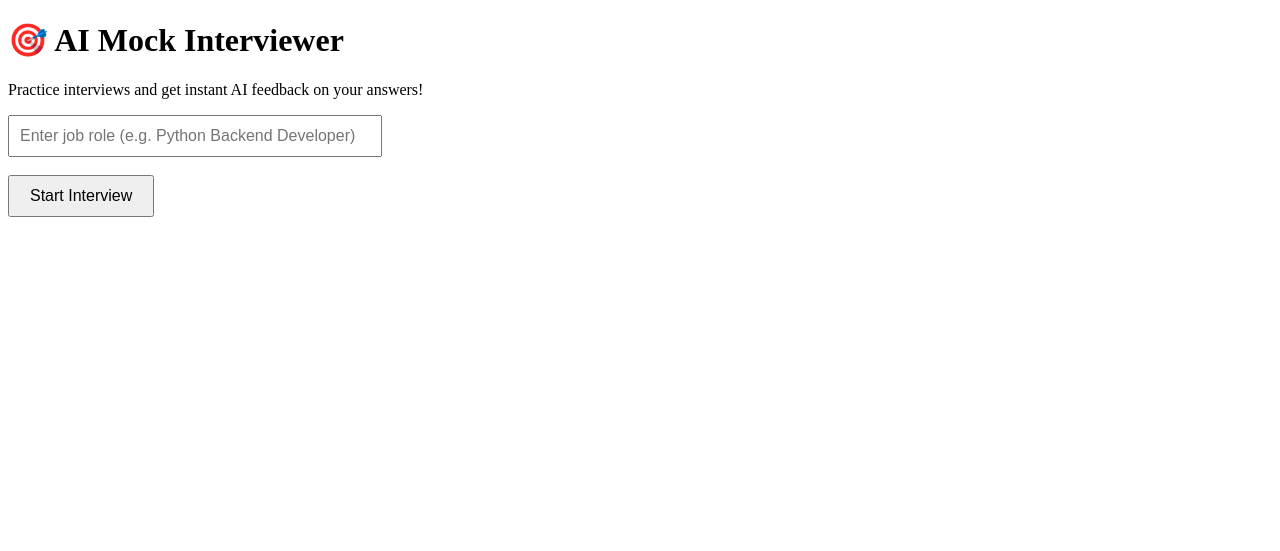
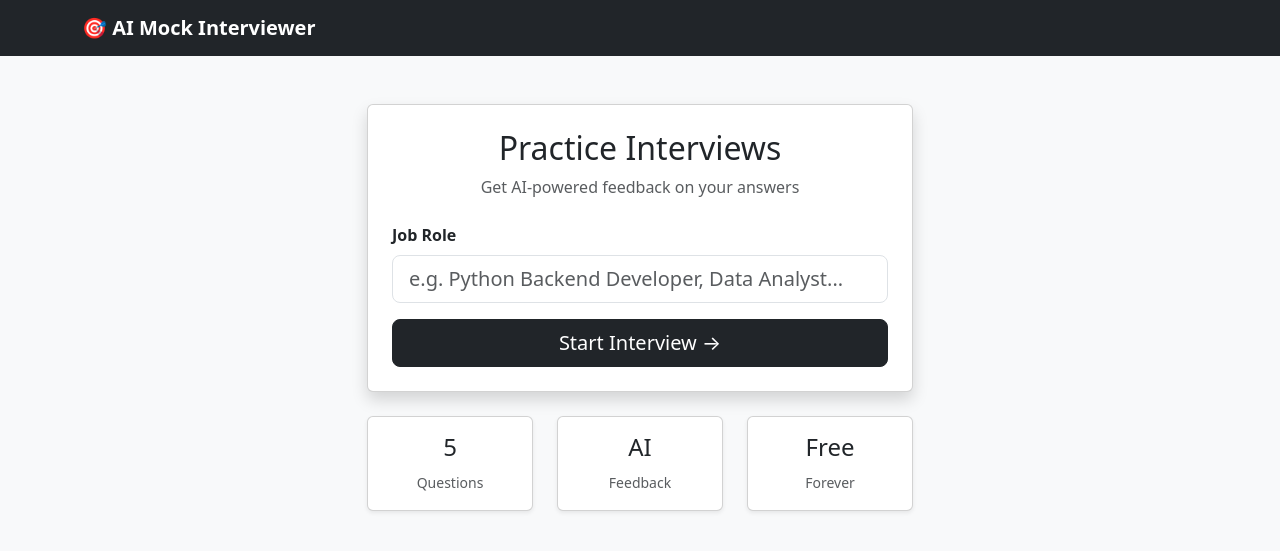
Before and after one commit to Lovesh-afk/AI-Mock-Interviewer, a Flask app: page / in a window 1280 px wide. Shown: the top 551 px of the page. Run offline with Flask 3, Linux system fonts and the light colour scheme.

Commit message:
Phase 3: Add Bootstrap UI with progress bar and styled feedback

```diff
--- a/app.py
+++ b/app.py
@@ -17,11 +17,15 @@ def generate_questions(role):
         model="models/gemini-2.5-flash",
         contents=prompt
     )
-    try:
-        questions = generate_questions(role)
-    except Exception as e:
-        return render_template("index.html", error="AI server is busy, please try again in a moment.")
-    questions = [q.strip() for q in questions if q.strip()]
+    import re
+    lines = response.text.strip().split("\n")
+    questions = []
+    for line in lines:
+        line = line.strip()
+        if line and len(line) > 5:
+            line = re.sub(r"^\d+[\.\)\-\s]+", "", line).strip()
+            if line:
+                questions.append(line)
     return questions[:5]
 
 def evaluate_answer(question, answer, role):
@@ -46,7 +50,10 @@ Be concise and constructive."""
 def index():
     if request.method == "POST":
         role = request.form.get("role")
-        questions = generate_questions(role)
+        try:
+            questions = generate_questions(role)
+        except Exception as e:
+            return render_template("index.html", error="AI server is busy, please try again in a moment.")
         session["questions"] = questions
         session["role"] = role
         session["current"] = 0
--- a/templates/index.html
+++ b/templates/index.html
@@ -2,19 +2,67 @@
 <html>
 <head>
     <title>AI Mock Interviewer</title>
+    <link href="https://cdn.jsdelivr.net/npm/bootstrap@5.3.0/dist/css/bootstrap.min.css" rel="stylesheet">
 </head>
-<body>
-    <h1>🎯 AI Mock Interviewer</h1>
-    <p>Practice interviews and get instant AI feedback on your answers!</p>
+<body class="bg-light">
+    <nav class="navbar navbar-dark bg-dark">
+        <div class="container">
+            <span class="navbar-brand fw-bold">🎯 AI Mock Interviewer</span>
+        </div>
+    </nav>
 
-    {% if error %}
-        <p style="color:red;">{{ error }}</p>
-    {% endif %}
+    <div class="container mt-5">
+        <div class="row justify-content-center">
+            <div class="col-md-6">
+                <div class="card shadow">
+                    <div class="card-body p-4">
+                        <h2 class="card-title text-center mb-2">Practice Interviews</h2>
+                        <p class="text-center text-muted mb-4">Get AI-powered feedback on your answers</p>
 
-    <form method="POST">
-        <input type="text" name="role" placeholder="Enter job role (e.g. Python Backend Developer)" style="width:350px; padding:10px; font-size:16px;">
-        <br><br>
-        <button type="submit" style="padding:10px 20px; font-size:16px;">Start Interview</button>
-    </form>
+                        {% if error %}
+                            <div class="alert alert-danger">{{ error }}</div>
+                        {% endif %}
+
+                        <form method="POST">
+                            <div class="mb-3">
+                                <label class="form-label fw-bold">Job Role</label>
+                                <input type="text" name="role" class="form-control form-control-lg" placeholder="e.g. Python Backend Developer, Data Analyst..." required>
+                            </div>
+                            <div class="d-grid">
+                                <button type="submit" class="btn btn-dark btn-lg">Start Interview →</button>
+                            </div>
+                        </form>
+                    </div>
+                </div>
+
+                <div class="row mt-4 text-center">
+                    <div class="col-4">
+                        <div class="card shadow-sm">
+                            <div class="card-body">
+                                <h4>5</h4>
+                                <small class="text-muted">Questions</small>
+                            </div>
+                        </div>
+                    </div>
+                    <div class="col-4">
+                        <div class="card shadow-sm">
+                            <div class="card-body">
+                                <h4>AI</h4>
+                                <small class="text-muted">Feedback</small>
+                            </div>
+                        </div>
+                    </div>
+                    <div class="col-4">
+                        <div class="card shadow-sm">
+                            <div class="card-body">
+                                <h4>Free</h4>
+                                <small class="text-muted">Forever</small>
+                            </div>
+                        </div>
+                    </div>
+                </div>
+            </div>
+        </div>
+    </div>
 </body>
 </html>
```
Also changed, not shown: templates/interview.html (+47 -10 lines), templates/results.html (+44 -14 lines).
